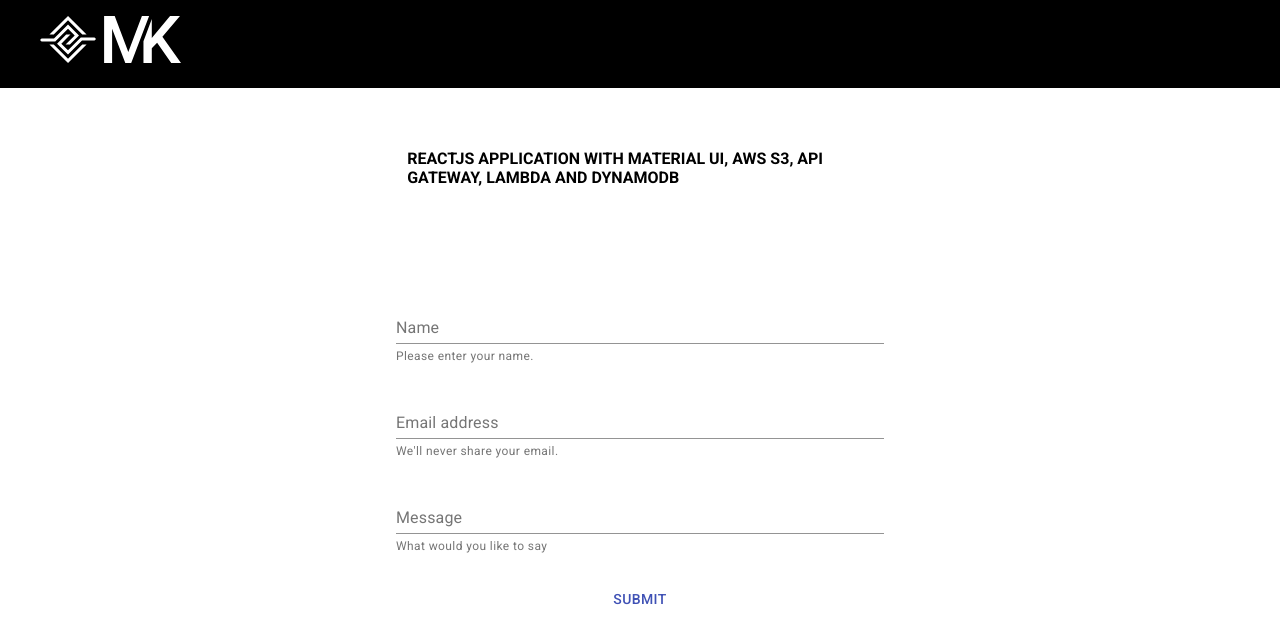
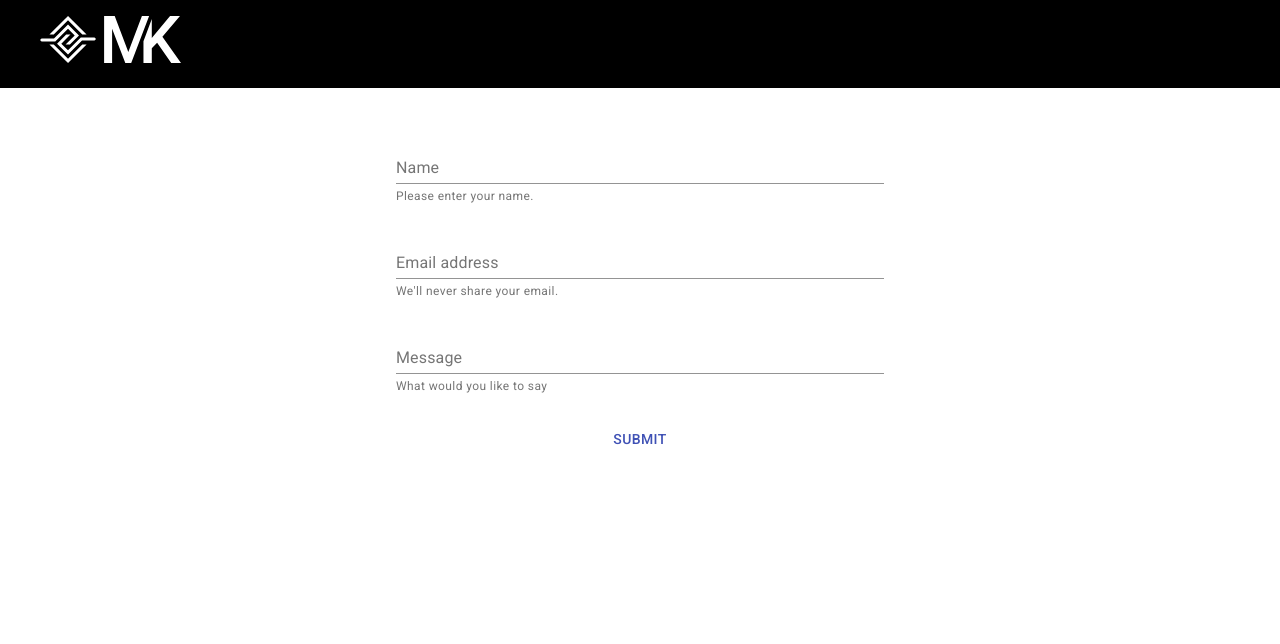
Before and after one commit to mrstevedev/react-s3, a React (Create React App) app: page / in a window 1280 px wide. Shown: the top 644 px of the page. Built offline with nearby package versions, Linux system fonts and the light colour scheme.

Commit message:
Removed Grid with text

```diff
--- a/src/components/UserForm.js
+++ b/src/components/UserForm.js
@@ -55,14 +55,6 @@ export class UserForm extends Component {
     const { isSuccess } = this.state;
     return (
       <Fragment>
-          <Grid
-            container
-            spacing={0}
-            direction="column"
-            justify="center"
-            style={{ minHeight: '20vh' }}>
-              <h2 style={ styles.headerStyles }>Reactjs application with Material UI, AWS S3, API Gateway, Lambda and DynamoDB</h2>
-          </Grid>
         <Grid
             container
             spacing={0}
```
